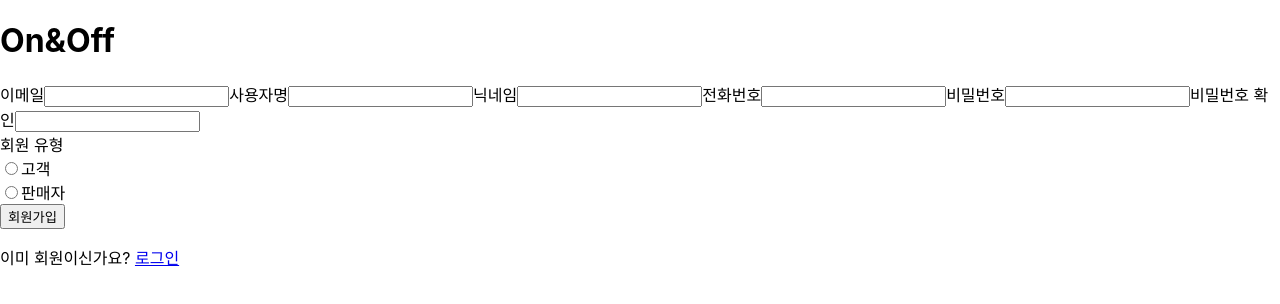
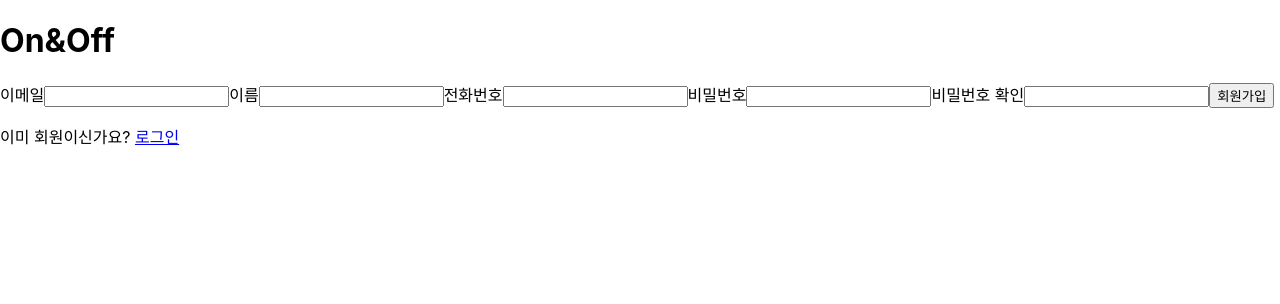
Before and after one commit to Son2kwon/SE_Project, a React (Create React App) app in the folder frontend/: page /signup in a window 1280 px wide. Shown: the top 304 px of the page. Built offline with nearby package versions, Linux system fonts and the light colour scheme.

Commit message:
FEAT: 회원가입
필드: 이메일, 이름, 전화번호 비밀번호, 비밀번호 확인

```diff
--- a/frontend/src/login/Register.jsx
+++ b/frontend/src/login/Register.jsx
@@ -28,10 +28,8 @@ const Signup = () => {
     const payload = {
       email: email,
       password: password,
-      nickname: userNickname,
       name: username,
       phone: phoneNumber,
-      role: role,
     };
 
     try {
@@ -74,20 +72,12 @@ const Signup = () => {
           onChange={(e) => setEmail(e.target.value)}
         />
 
-        <label htmlFor="username">사용자명</label>
+        <label htmlFor="username">이름</label>
         <input
           type="text"
           id="username"
           value={username}
           onChange={(e) => setUsername(e.target.value)}
-        />
-
-        <label htmlFor="nickname">닉네임</label>
-        <input
-          type="text"
-          id="nickname"
-          value={userNickname}
-          onChange={(e) => setUserNickname(e.target.value)}
         />
 
         <label htmlFor="phone-number">전화번호</label>
@@ -114,30 +104,6 @@ const Signup = () => {
           onChange={(e) => setConfirmPassword(e.target.value)}
         />
 
-        <div className="role-selection">
-          <label>회원 유형</label>
-          <div>
-            <input
-              type="radio"
-              id="customer"
-              value="user"
-              checked={role === "user"}
-              onChange={() => setRole("user")}
-            />
-            <label htmlFor="customer">고객</label>
-          </div>
-          <div>
-            <input
-              type="radio"
-              id="seller"
-              value="seller"
-              checked={role === "seller"}
-              onChange={() => setRole("seller")}
-            />
-            <label htmlFor="seller">판매자</label>
-          </div>
-        </div>
-
         <button id="signup-button" onClick={handleSignup}>
           회원가입
         </button>
```
